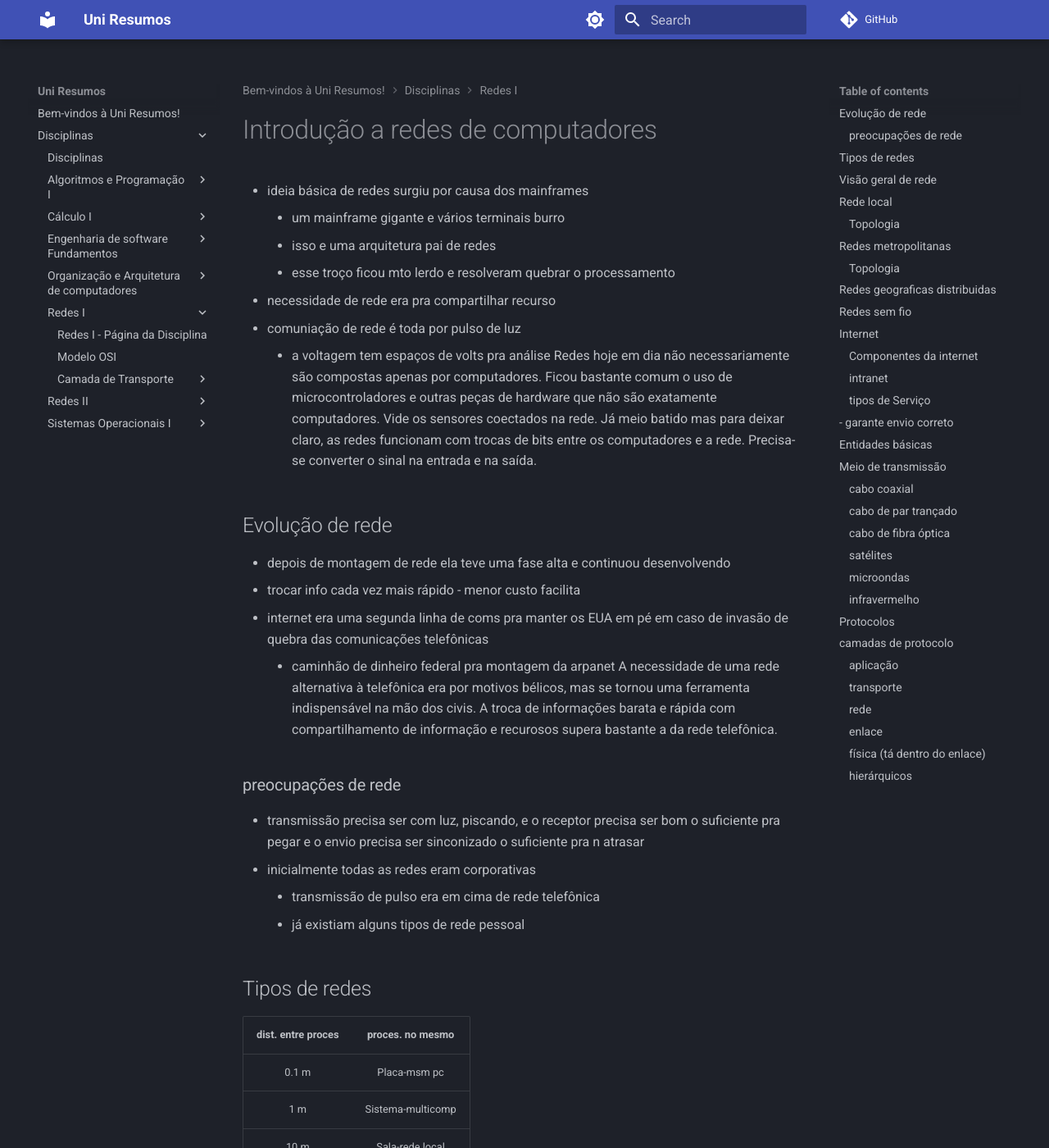
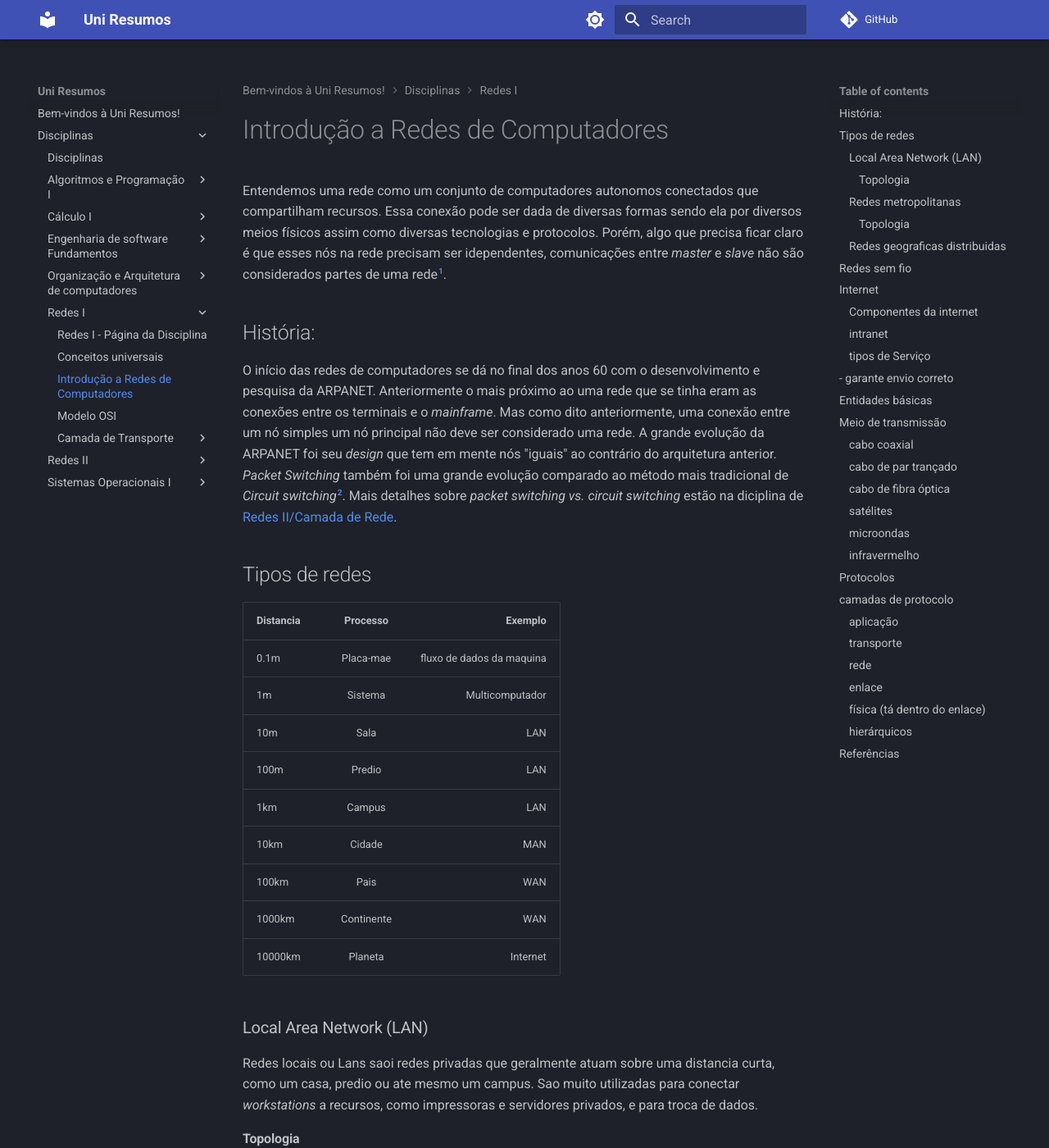
Before and after one commit to eduardoschulz/uniresumos, an MkDocs documentation site: the page built from docs/Disciplinas/Redes I/Introdução a redes de computadores.md, in a window 1280 px wide and 1400 px high. Shown: the whole window at 82% size. Built offline with MkDocs 1.6.1 and Material for MkDocs 9.7.7, drawn with Linux system fonts in a browser that asks for light colours; comment, search, counter and statistics services are not loaded; some of the changed text lies outside the part shown.

Commit message:
big commit

```diff
--- a/docs/Disciplinas/Redes I/Introdução a redes de computadores.md
+++ b/docs/Disciplinas/Redes I/Introdução a redes de computadores.md
@@ -1,39 +1,34 @@
-# Introdução a redes de computadores
-- ideia básica de redes surgiu por causa dos mainframes
-    - um mainframe gigante e vários terminais burro
-    - isso e uma arquitetura pai de redes
-    - esse troço ficou mto lerdo e resolveram quebrar o processamento
-- necessidade de rede era pra compartilhar recurso
-- comuniação de rede é toda por pulso de luz
-    - a voltagem tem espaços de volts pra análise
-Redes hoje em dia não necessariamente são compostas apenas por computadores. Ficou bastante comum o uso de microcontroladores e outras peças de hardware que não são exatamente computadores. Vide os sensores coectados na rede.
-Já meio batido mas para deixar claro, as redes funcionam com trocas de bits entre os computadores e a rede. Precisa-se converter o sinal na entrada e na saída.
-## Evolução de rede
-- depois de montagem de rede ela teve uma fase alta e continuou desenvolvendo
-- trocar info cada vez mais rápido - menor custo facilita
-- internet era uma segunda linha de coms pra manter os EUA em pé em caso de invasão de quebra das comunicações telefônicas
-    - caminhão de dinheiro federal pra montagem da arpanet
-A necessidade de uma rede alternativa à telefônica era por motivos bélicos, mas se tornou uma ferramenta indispensável na mão dos civis.
-A troca de informações barata e rápida com compartilhamento de informação e recurosos supera bastante a da rede telefônica.
-### preocupações de rede
-- transmissão precisa ser com luz, piscando, e o receptor precisa ser bom o suficiente pra pegar e o envio precisa ser sinconizado o suficiente pra n atrasar
-- inicialmente todas as redes eram corporativas
-    - transmissão de pulso era em cima de rede telefônica
-    - já existiam alguns tipos de rede pessoal
+# Introdução a Redes de Computadores
+
+Entendemos uma rede como um conjunto de computadores autonomos conectados que compartilham recursos. Essa conexão pode ser dada de diversas formas sendo ela por diversos meios físicos assim como diversas tecnologias e protocolos. Porém, algo que precisa ficar claro é que esses nós na rede precisam ser idependentes, comunicações entre _master_ e _slave_ não são considerados partes de uma rede[^1].
+
+## História:
+
+O início das redes de computadores se dá no final dos anos 60 com o desenvolvimento e pesquisa da ARPANET. Anteriormente o mais próximo ao uma rede que se tinha eram as conexões entre os terminais e o _mainframe_. Mas como dito anteriormente, uma conexão entre um nó simples um nó principal não deve ser considerado uma rede. A grande evolução da ARPANET foi seu _design_ que tem em mente nós "iguais" ao contrário do arquitetura anterior. _Packet Switching_ também foi uma grande evolução comparado ao método mais tradicional de _Circuit switching_[^2]. Mais detalhes sobre _packet switching vs. circuit switching_ estão na diciplina de [Redes II/Camada de Rede]("").
+
+
+<!---Redes hoje em dia não necessariamente são compostas apenas por computadores. Ficou bastante comum o uso de microcontroladores e outras peças de hardware que não são exatamente computadores. Vide os sensores coectados na rede.
+Já meio batido mas para deixar claro, as redes funcionam com trocas de bits entre os computadores e a rede. Precisa-se converter o sinal na entrada e na saída.  -->
+
+
+
+
 ## Tipos de redes
 
-dist. entre proces | proces. no mesmo
-:-----------------:|:----------------:
-       0.1 m       |Placa-msm pc
-         1 m       |Sistema-multicomp
-        10 m       |Sala-rede local
-       100 m       |Prédio-rede local
-         1 km      |Campus-rede local
-        10 km      |Cidade-MAN
-       100 km      |Estado/País-WAN
-      1000 km      |Continente-WAN
-     10000 km      |Planeta-Internet
+| Distancia | Processo | Exemplo |
+|--------------|:-----:|-----------:|
+| 0.1m|Placa-mae |fluxo de dados da maquina |
+| 1m      |  Sistema | Multicomputador|
+| 10m      |  Sala | LAN|
+| 100m      |  Predio | LAN|
+| 1km      |  Campus | LAN|
+| 10km      | Cidade | MAN|
+| 100km      | Pais | WAN|
+| 1000km      | Continente | WAN|
+| 10000km      | Planeta | Internet|
 
+
+<!---
 ## Visão geral de rede
 - transmissor (origem)
     - geralmente é dinâmico (pode enviar e receber)
@@ -46,13 +41,12 @@
 - interface - conexão da máquina no meio físico
     - precisa de um meio físico - wifi tbm tem (onda)
     - pega o pulso e transforma em binário
-## Rede local
-- LAN - Local Area Network
-- são privadas por definição
-- tamanhos definem LAN
-    - se n precisa de roteamento ainda é uma LAN
-- taxa de erro baixa por n ter roteamento - broadcast - transmite pra todos
-### Topologia
+    -->
+### Local Area Network (LAN)
+
+Redes locais ou Lans saoi redes privadas que geralmente atuam sobre uma distancia curta, como um casa, predio ou ate mesmo um campus. Sao muito utilizadas para conectar _workstations_ a recursos, como impressoras e servidores privados, e para troca de dados.
+
+#### Topologia
 - maneiras de ligar uma rede
 - estrela
     - 90% da conexão
@@ -68,17 +62,17 @@
     - msg em único sentido
     - token
         - quem tem podia transmitir
-## Redes metropolitanas
+### Redes metropolitanas
 - transmissão de sinal de wi-fi é um barramento
 - td mundo recebe a informação
 - MAN - Metropolitan Area Network
 - o próximo passo da rede é conectar a rede com outra rede
 - necessita de criação e rotas
 - rotas diferentes pra chegar em algum lugar
-### Topologia
+#### Topologia
 - DQBD (Dristributed Queue Dual Bus)
 Aqui dois cabos interligam os computadores, um para cada direção, não existe um barramento único ou um anel entre eles.
-## Redes geograficas distribuidas
+### Redes geograficas distribuidas
 - internet foi feita com infra de telefonia
 - WAN - Wide Area Network
 - qql coisa gera interferência
@@ -235,3 +229,14 @@
 - modulaão de bit no meio
 ### hierárquicos
 - um monte de etapa vinculada uma com a outra
+
+<br>
+<span class='git-page-authors'>
+<a href='https://github.com/GalegoSonolento'>Henrique Haag,</a>
+<a href='https://github.com/eduardoschulz'>Eduardo Schulz</a>
+</span>
+
+
+## Referências
+[^1]: Tanenbaum, A; Feamster, N; Wheterall, D. Computer Networks. 6ª ed. Hockham Way, Harlow, Reino Unido: Pearson Educational Limited, 2021.
+[^2]: Sunshine, C. Computer Network Architectures and Protocols. 2ª ed. Plenum Press, Cidade de Nova York, N.Y, Estados Unidos, 1989.
--- a/mkdocs.yml
+++ b/mkdocs.yml
@@ -22,8 +22,8 @@
 repo_url: https://github.com/eduardoschulz/uni-resumos/
 plugins:
     - search
-    - awesome-pages
-    - pdf-export
+      #    - awesome-pages
+      #    - pdf-export
 extra_javascript:
   - https://cdnjs.cloudflare.com/ajax/libs/mathjax/2.7.4/MathJax.js?config=TeX-AMS-MML_HTMLorMML
 markdown_extensions:
```
Also changed, not shown: docs/Disciplinas/Cálculo I/Formulário Cálculo I.md (+4 -0 lines), docs/Disciplinas/Redes I/Camada de Transporte/tcp.md (+7 -17 lines), docs/Disciplinas/Redes I/Camada de Transporte/udp.md (+6 -5 lines), docs/Disciplinas/Redes II/Camada de Enlace/index.md (added, +40 -0 lines), docs/Disciplinas/Redes II/Camada de Rede/icmp.md (added, +18 -0 lines), docs/Disciplinas/Redes I/imgs/head-tcp.svg (added), docs/Disciplinas/Redes I/imgs/head-udp.svg (added), 2 other files.
